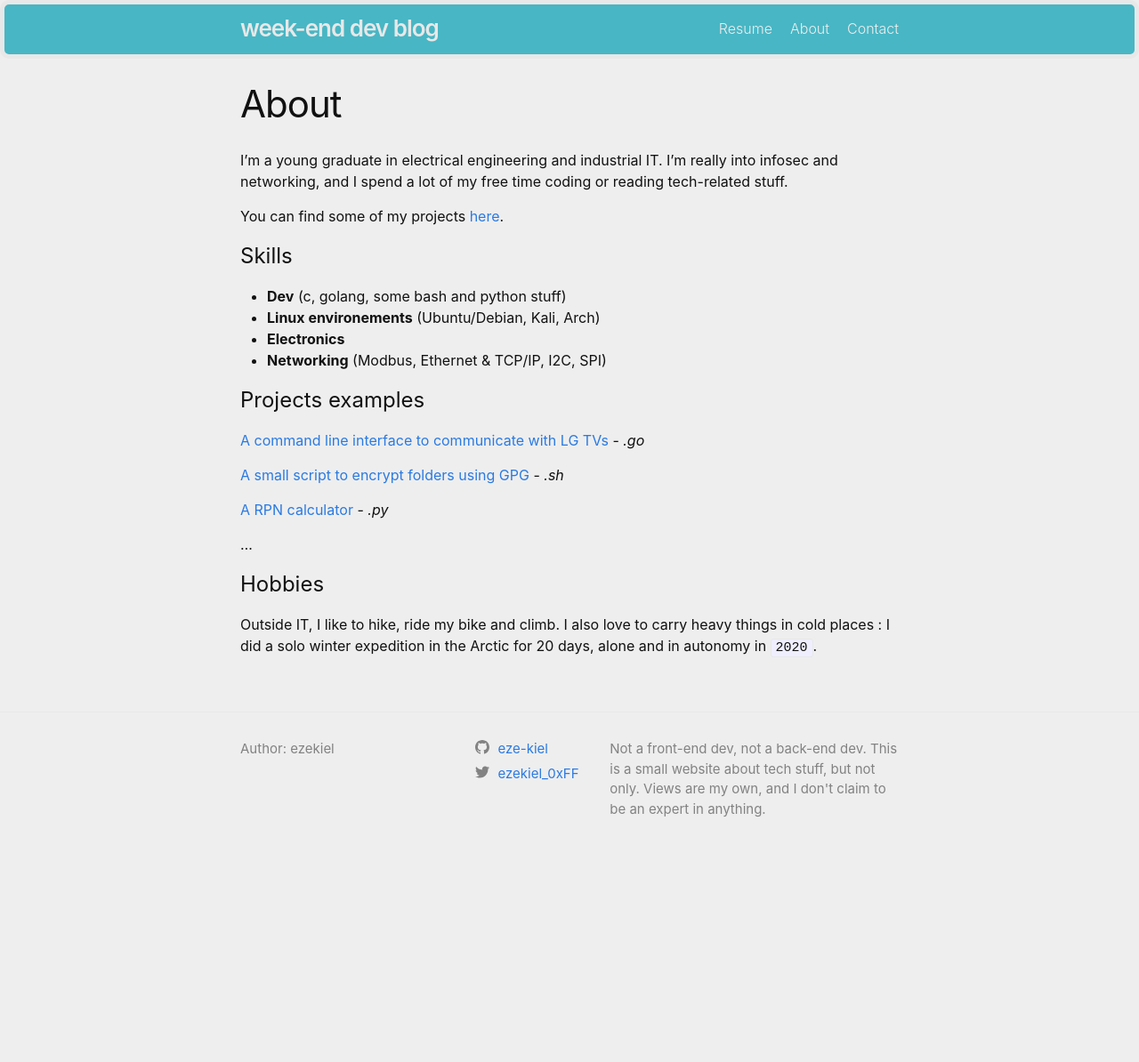
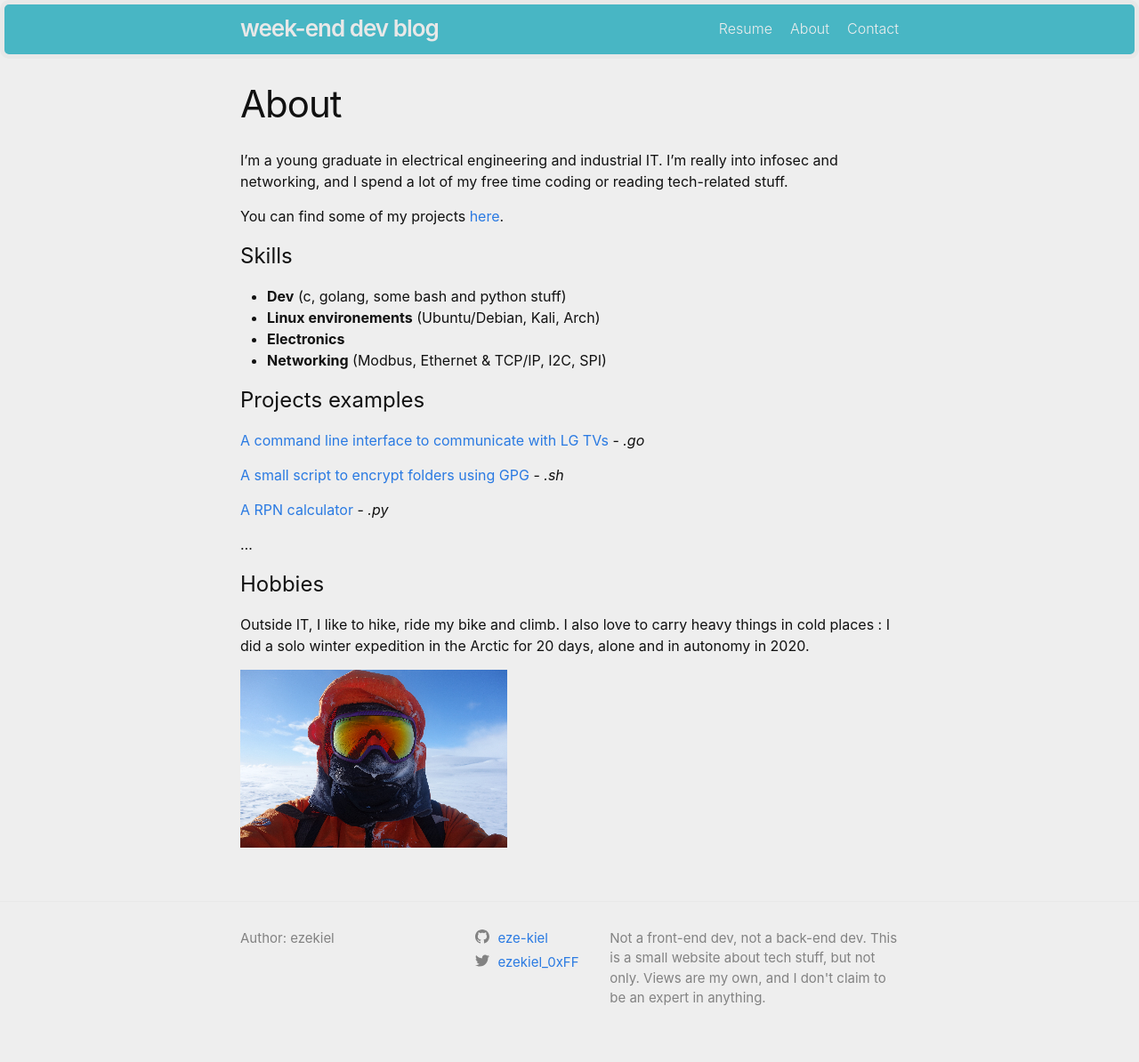
Before and after one commit to eze-kiel/old-eze-kiel.github.io, a Jekyll site: the page built from about.markdown, in a window 1280 px wide. Shown: the whole page at 89% size. Built offline with Jekyll 4.4.1, drawn with Linux system fonts in a browser that asks for light colours; before the commit the page ends 981 px from its top, so only the background shows below that.

Commit message:
added picture in about part

```diff
--- a/about.markdown
+++ b/about.markdown
@@ -24,4 +24,6 @@ You can find some of my projects [here](https://github.com/eze-kiel?tab=reposito
 ...
 
 # Hobbies
-Outside IT, I like to hike, ride my bike and climb. I also love to carry heavy things in cold places : I did a solo winter expedition in the Arctic for 20 days, alone and in autonomy in `2020`.
+Outside IT, I like to hike, ride my bike and climb. I also love to carry heavy things in cold places : I did a solo winter expedition in the Arctic for 20 days, alone and in autonomy in 2020.
+
+![Ezekiel in the Arctic](/pics/ezekiel_north.png)
```
Also changed, not shown: pics/ezekiel_north.png (added).
